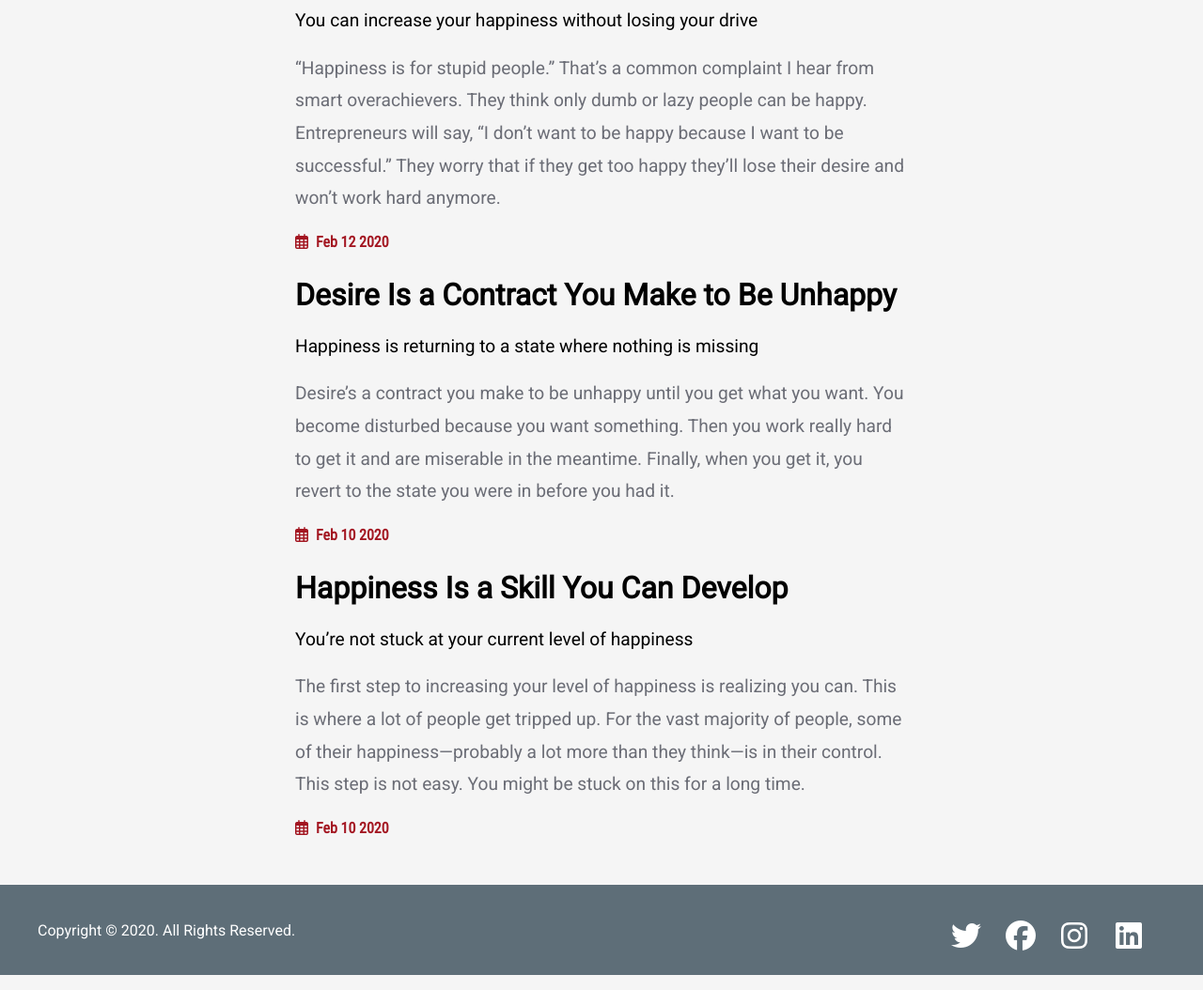
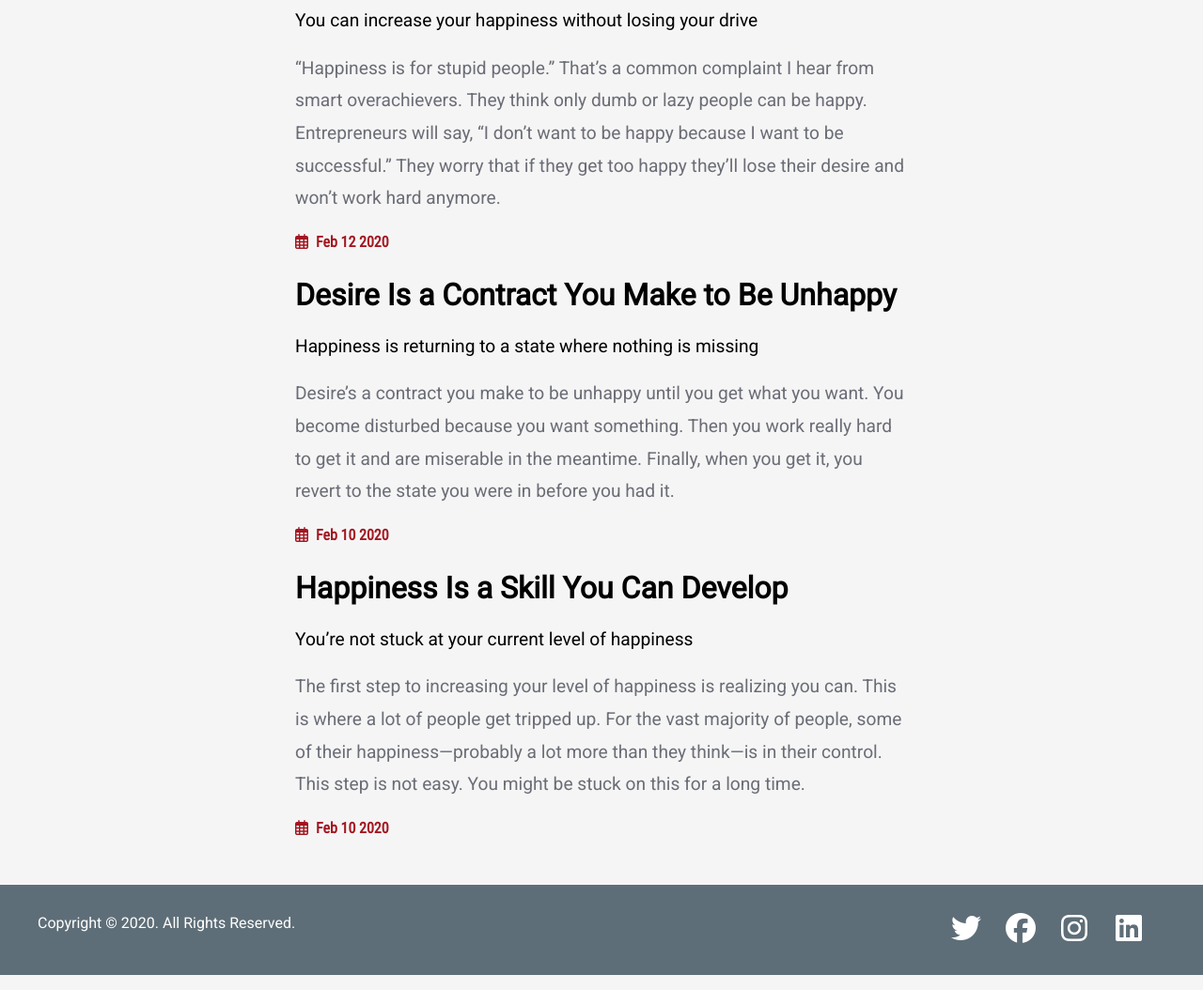
Before and after one commit to victor-kozlov/css_exam, a website: page dist/index.html in a window 1280 px wide. Shown: the part 196-1250 px from the top of the page at 94% size. Drawn offline with Linux system fonts and the light colour scheme.

Commit message:
footer fix

```diff
--- a/scss/main.scss
+++ b/scss/main.scss
@@ -139,7 +139,7 @@ h2 {
   .footer-content {
     display: flex;
     justify-content: space-between;
-    // height: 6rem;
+    height: 6rem;
     align-items: center;
 
     .social .fab {
```
Also changed, not shown: dist/css/main.css.
